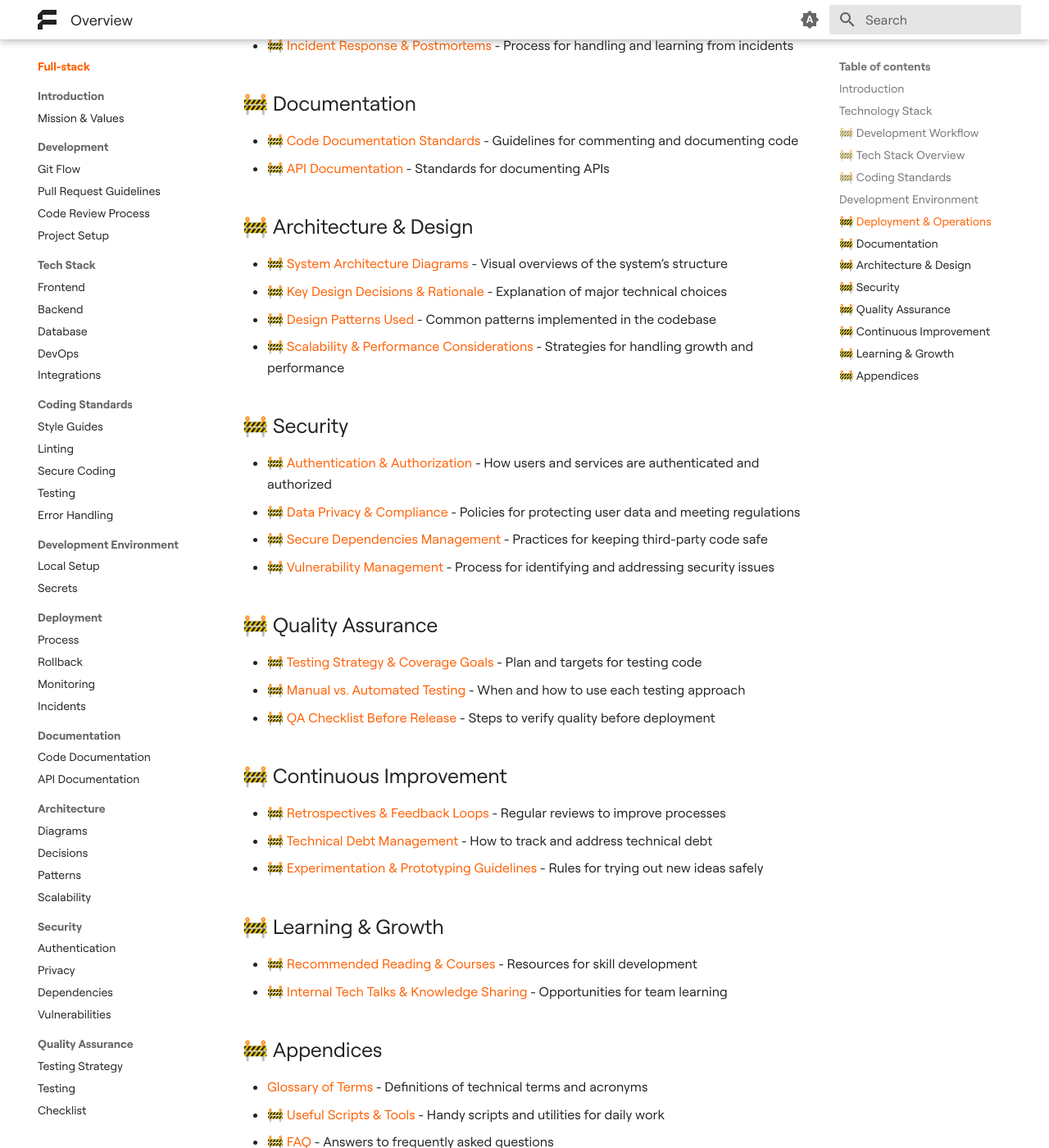
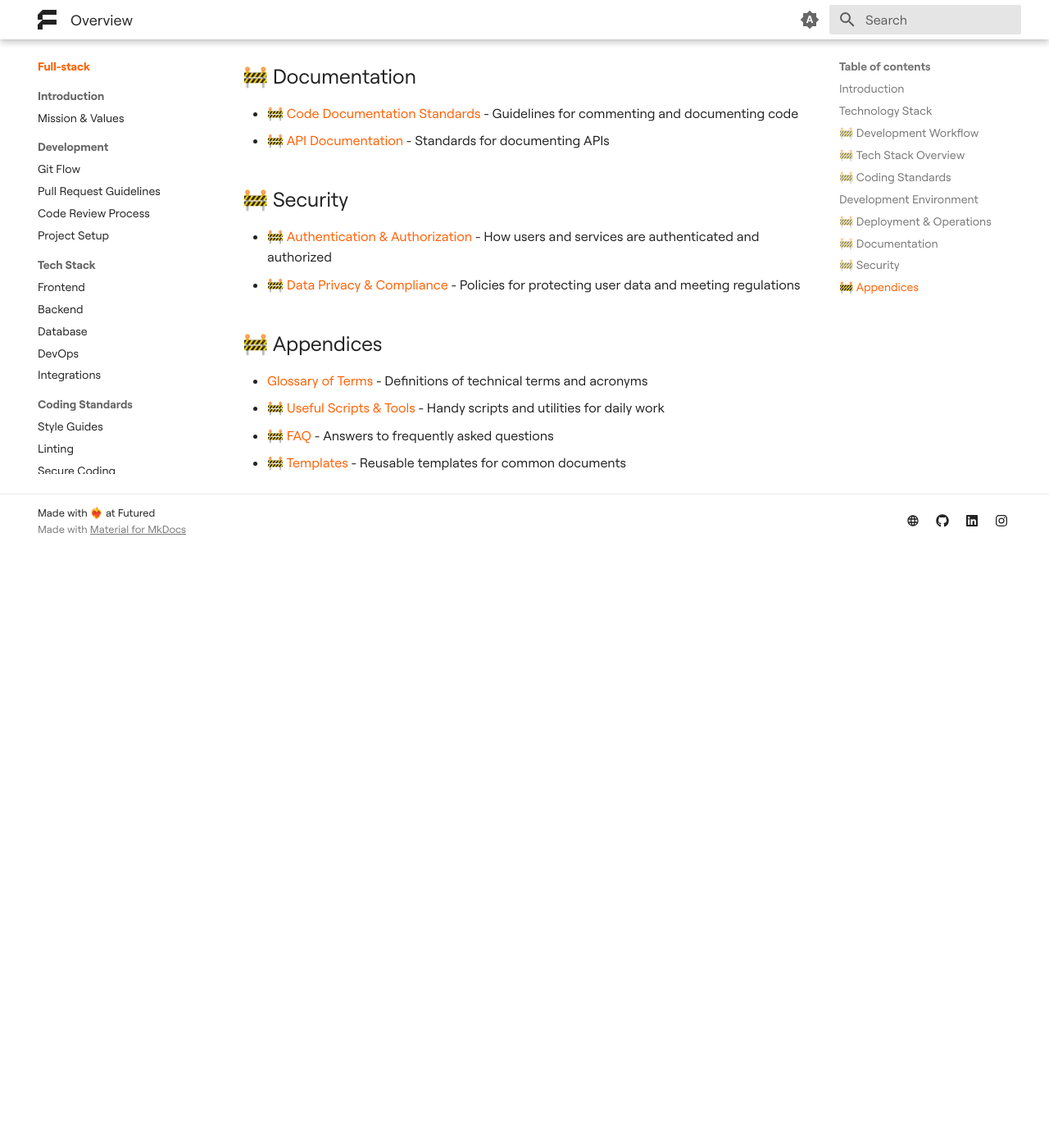
Before and after one commit to futuredapp/Engineering-Handbook, an MkDocs documentation site: the page built from docs/teams/fullstack/index.md, in a window 1280 px wide and 1400 px high, scrolled down 1658 px. Shown: the whole window at 82% size. Built offline with MkDocs 1.6.1 and Material for MkDocs 9.7.7, drawn with Linux system fonts in a browser that asks for light colours; after the commit the page ends 2326 px from its top, so only the background shows below that.

Commit message:
shorter content

```diff
--- a/docs/teams/fullstack/index.md
+++ b/docs/teams/fullstack/index.md
@@ -46,43 +46,16 @@ The Full-stack team is responsible for developing and maintaining our web applic
 - 🚧 [Deployment Process](deployment/00_deployment.md) - Steps to release code to production
 - 🚧 [Rollback Procedures](deployment/10_rollback.md) - How to revert changes in case of failure
 - 🚧 [Monitoring & Alerting](deployment/20_monitoring.md) - Tools and practices for tracking system health
-- 🚧 [Incident Response & Postmortems](deployment/30_incidents.md) - Process for handling and learning from incidents
 
 ## 🚧 Documentation
 
 - 🚧 [Code Documentation Standards](docs/00_code_docs.md) - Guidelines for commenting and documenting code
 - 🚧 [API Documentation](docs/10_api_docs.md) - Standards for documenting APIs
 
-## 🚧 Architecture & Design
-
-- 🚧 [System Architecture Diagrams](architecture/00_diagrams.md) - Visual overviews of the system’s structure
-- 🚧 [Key Design Decisions & Rationale](architecture/10_decisions.md) - Explanation of major technical choices
-- 🚧 [Design Patterns Used](architecture/20_patterns.md) - Common patterns implemented in the codebase
-- 🚧 [Scalability & Performance Considerations](architecture/30_scalability.md) - Strategies for handling growth and performance
-
 ## 🚧 Security
 
 - 🚧 [Authentication & Authorization](security/00_auth.md) - How users and services are authenticated and authorized
 - 🚧 [Data Privacy & Compliance](security/10_privacy.md) - Policies for protecting user data and meeting regulations
-- 🚧 [Secure Dependencies Management](security/20_dependencies.md) - Practices for keeping third-party code safe
-- 🚧 [Vulnerability Management](security/30_vulnerabilities.md) - Process for identifying and addressing security issues
-
-## 🚧 Quality Assurance
-
-- 🚧 [Testing Strategy & Coverage Goals](qa/00_testing_strategy.md) - Plan and targets for testing code
-- 🚧 [Manual vs. Automated Testing](qa/10_testing.md) - When and how to use each testing approach
-- 🚧 [QA Checklist Before Release](qa/20_checklist.md) - Steps to verify quality before deployment
-
-## 🚧 Continuous Improvement
-
-- 🚧 [Retrospectives & Feedback Loops](improvement/00_retrospectives.md) - Regular reviews to improve processes
-- 🚧 [Technical Debt Management](improvement/10_technical_debt.md) - How to track and address technical debt
-- 🚧 [Experimentation & Prototyping Guidelines](improvement/20_experimentation.md) - Rules for trying out new ideas safely
-
-## 🚧 Learning & Growth
-
-- 🚧 [Recommended Reading & Courses](learning/00_reading.md) - Resources for skill development
-- 🚧 [Internal Tech Talks & Knowledge Sharing](learning/10_tech_talks.md) - Opportunities for team learning
 
 ## 🚧 Appendices
 
--- a/mkdocs.yml
+++ b/mkdocs.yml
@@ -111,31 +111,12 @@ nav:
           - Process: teams/fullstack/deployment/00_deployment.md
           - Rollback: teams/fullstack/deployment/10_rollback.md
           - Monitoring: teams/fullstack/deployment/20_monitoring.md
-          - Incidents: teams/fullstack/deployment/30_incidents.md
       - Documentation:
           - Code Documentation: teams/fullstack/docs/00_code_docs.md
           - API Documentation: teams/fullstack/docs/10_api_docs.md
-      - Architecture:
-          - Diagrams: teams/fullstack/architecture/00_diagrams.md
-          - Decisions: teams/fullstack/architecture/10_decisions.md
-          - Patterns: teams/fullstack/architecture/20_patterns.md
-          - Scalability: teams/fullstack/architecture/30_scalability.md
       - Security:
           - Authentication: teams/fullstack/security/00_auth.md
           - Privacy: teams/fullstack/security/10_privacy.md
-          - Dependencies: teams/fullstack/security/20_dependencies.md
-          - Vulnerabilities: teams/fullstack/security/30_vulnerabilities.md
-      - Quality Assurance:
-          - Testing Strategy: teams/fullstack/qa/00_testing_strategy.md
-          - Testing: teams/fullstack/qa/10_testing.md
-          - Checklist: teams/fullstack/qa/20_checklist.md
-      - Continuous Improvement:
-          - Retrospectives: teams/fullstack/improvement/00_retrospectives.md
-          - Technical Debt: teams/fullstack/improvement/10_technical_debt.md
-          - Experimentation: teams/fullstack/improvement/20_experimentation.md
-      - Learning:
-          - Reading: teams/fullstack/learning/00_reading.md
-          - Tech Talks: teams/fullstack/learning/10_tech_talks.md
       - Appendices:
           - Glossary: teams/fullstack/appendices/00_glossary.md
           - Scripts: teams/fullstack/appendices/10_scripts.md
```
Also changed, not shown: docs/teams/fullstack/architecture/00_diagrams.md (deleted, +0 -1 lines), docs/teams/fullstack/architecture/10_decisions.md (deleted, +0 -1 lines), docs/teams/fullstack/architecture/20_patterns.md (deleted, +0 -1 lines), docs/teams/fullstack/architecture/30_scalability.md (deleted, +0 -1 lines), docs/teams/fullstack/deployment/30_incidents.md (deleted, +0 -1 lines), docs/teams/fullstack/improvement/00_retrospectives.md (deleted, +0 -1 lines), docs/teams/fullstack/improvement/10_technical_debt.md (deleted, +0 -1 lines), docs/teams/fullstack/improvement/20_experimentation.md (deleted, +0 -1 lines), docs/teams/fullstack/learning/00_reading.md (deleted, +0 -1 lines), docs/teams/fullstack/learning/10_tech_talks.md (deleted, +0 -1 lines), docs/teams/fullstack/qa/00_testing_strategy.md (deleted, +0 -1 lines), docs/teams/fullstack/qa/10_testing.md (deleted, +0 -1 lines), docs/teams/fullstack/qa/20_checklist.md (deleted, +0 -1 lines), docs/teams/fullstack/security/20_dependencies.md (deleted, +0 -1 lines), 1 more files.
